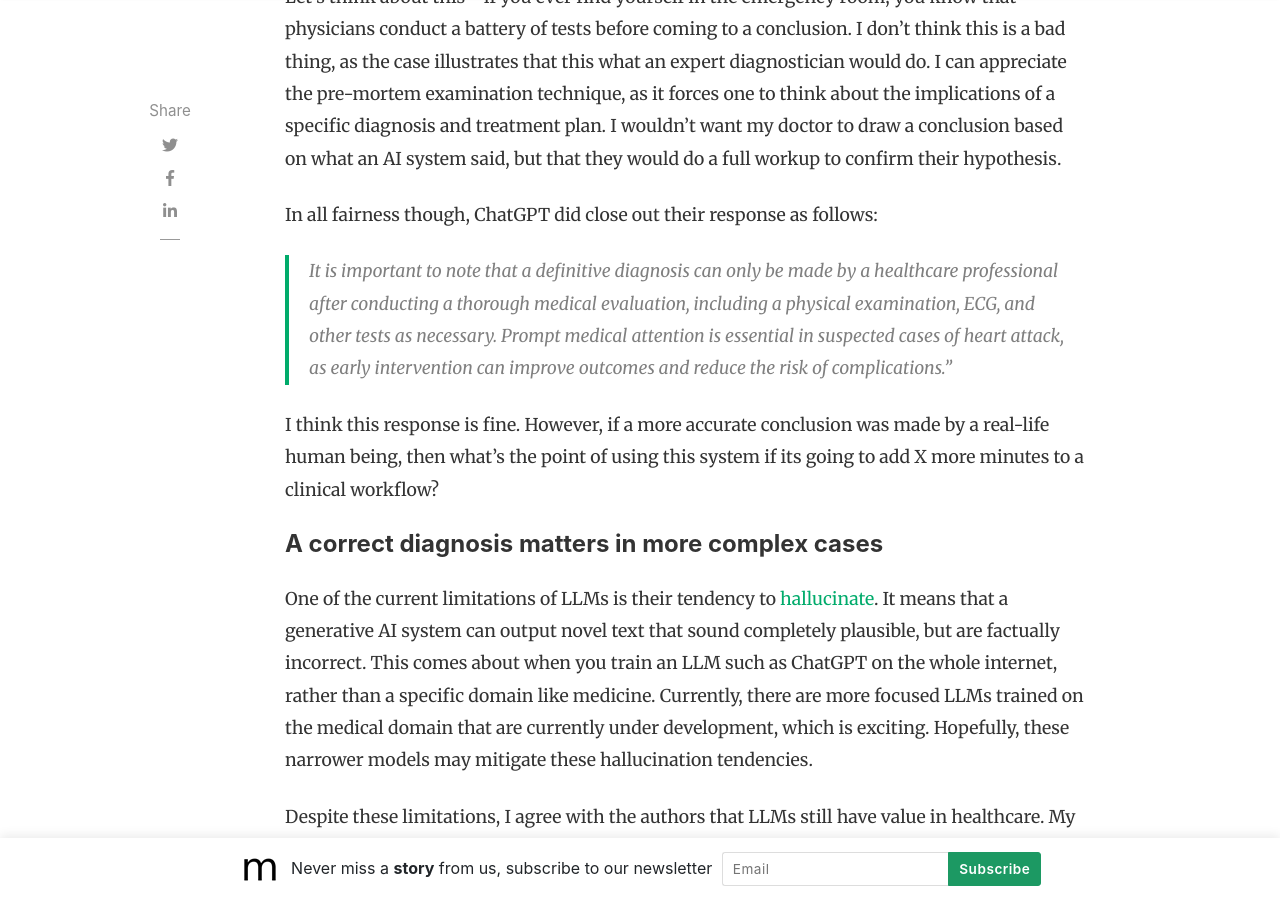
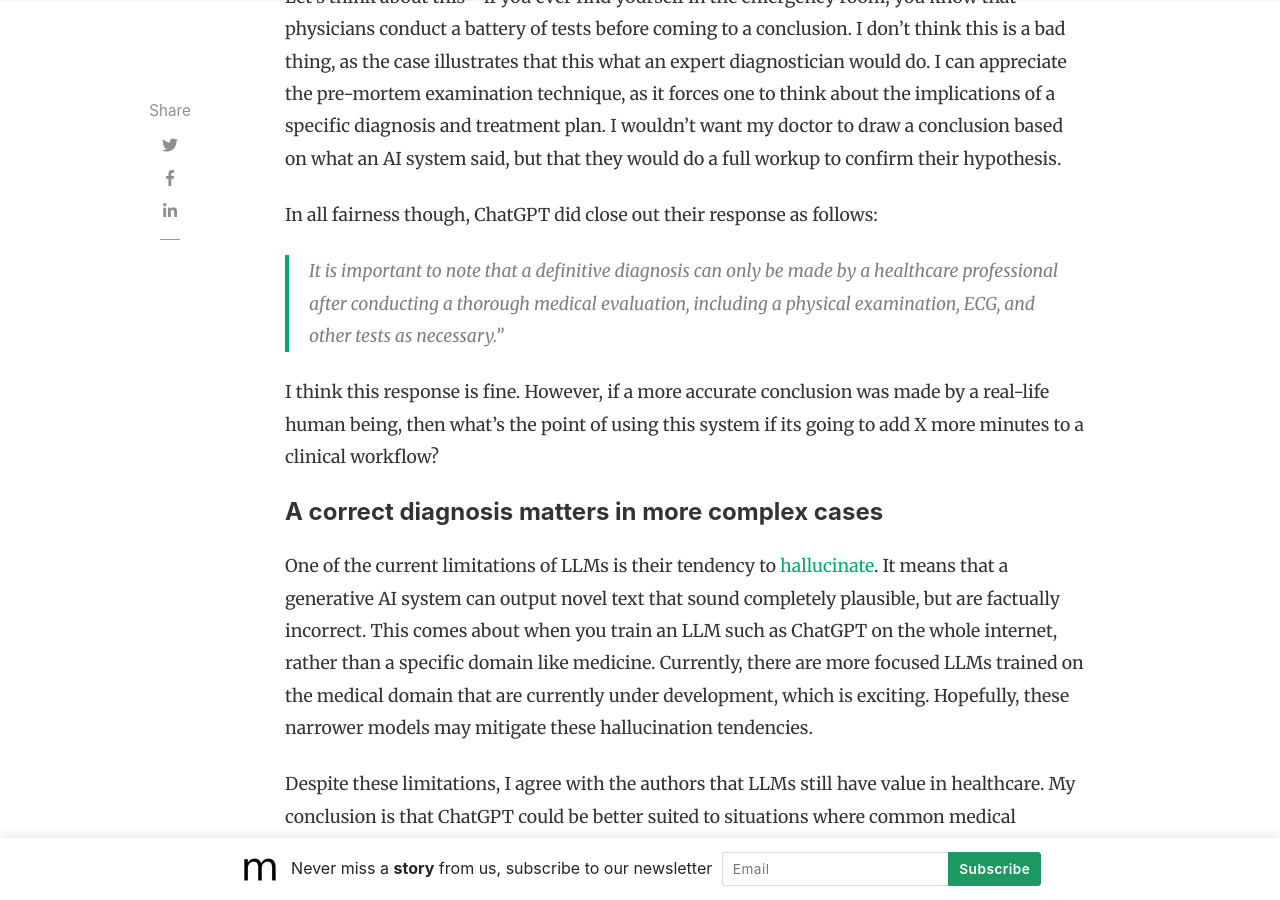
Before and after one commit to slsu0424/slsu0424.github.io, a Jekyll site: the page built from _posts/2023-06-02-test.md, in a window 1280 px wide and 900 px high, scrolled down 3205 px. Built offline with Jekyll 4.4.1, drawn with Linux system fonts in a browser that asks for light colours; nearby versions of some CDN libraries; comment, search, counter and statistics services are not loaded.

Commit message:
Update 2023-06-02-test.md

```diff
--- a/_posts/2023-06-02-test.md
+++ b/_posts/2023-06-02-test.md
@@ -44,7 +44,7 @@
 
 In all fairness though, ChatGPT did close out their response as follows:
 
-> It is important to note that a definitive diagnosis can only be made by a healthcare professional after conducting a thorough medical evaluation, including a physical examination, ECG, and other tests as necessary. Prompt medical attention is essential in suspected cases of heart attack, as early intervention can improve outcomes and reduce the risk of complications."
+> It is important to note that a definitive diagnosis can only be made by a healthcare professional after conducting a thorough medical evaluation, including a physical examination, ECG, and other tests as necessary."
 
 I think this response is fine.  However, if a more accurate conclusion was made by a real-life human being, then what's the point of using this system if its going to add X more minutes to a clinical workflow?
 
```
